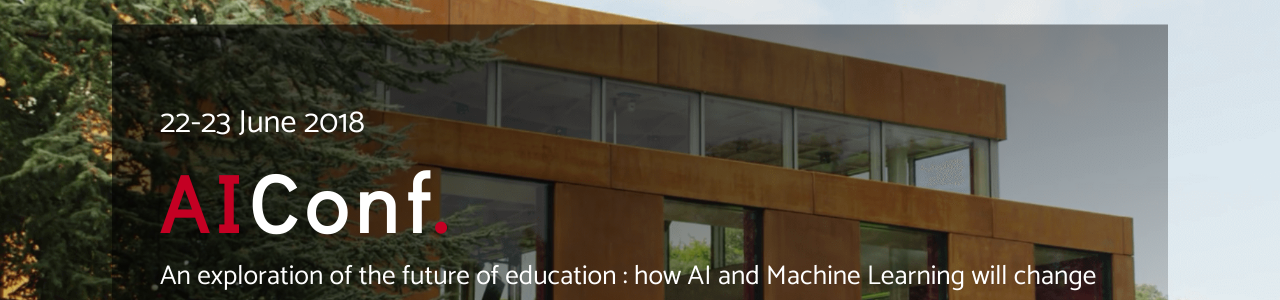
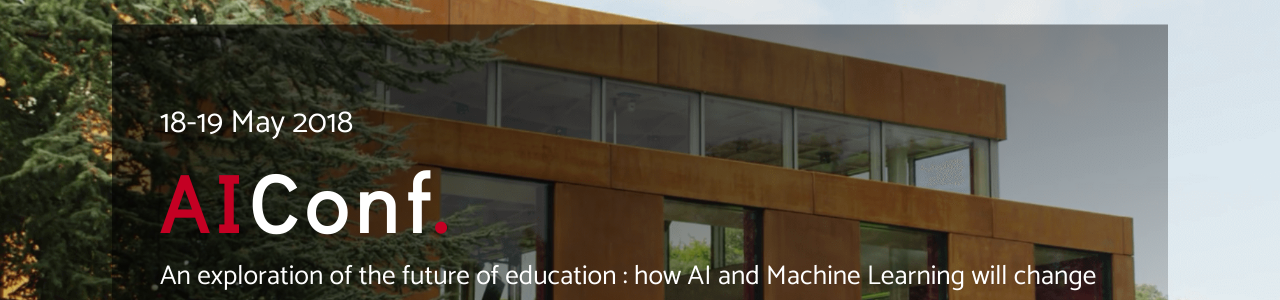
Before and after one commit to AIConf/aiconf.github.io, a Jekyll site: the page built from index.md, in a window 1280 px wide and 900 px high. Shown: the part 242-542 px from the top of the window. Built offline with Jekyll 4.4.1, drawn with Linux system fonts in a browser that asks for light colours; comment, search, counter and statistics services are not loaded.

Commit message:
new dates

```diff
--- a/_layouts/home.html
+++ b/_layouts/home.html
@@ -5,7 +5,7 @@ layout: default
 <main>
   <section class="splash">
     <div class="splash-info">
-      <div class="event-time"><time datetime="2018-05-18" class="dt-start">22-23 June 2018</time></div>
+      <div class="event-time"><time datetime="2018-05-18" class="dt-start">18-19 May 2018</time></div>
       <div class="event-title"><span class="ai">AI</span>Conf<span class="ai">.</span></div>
       <div class="event-strapline">An exploration of the future of education : how AI and Machine Learning will change our lives</div>
     </div>
```
